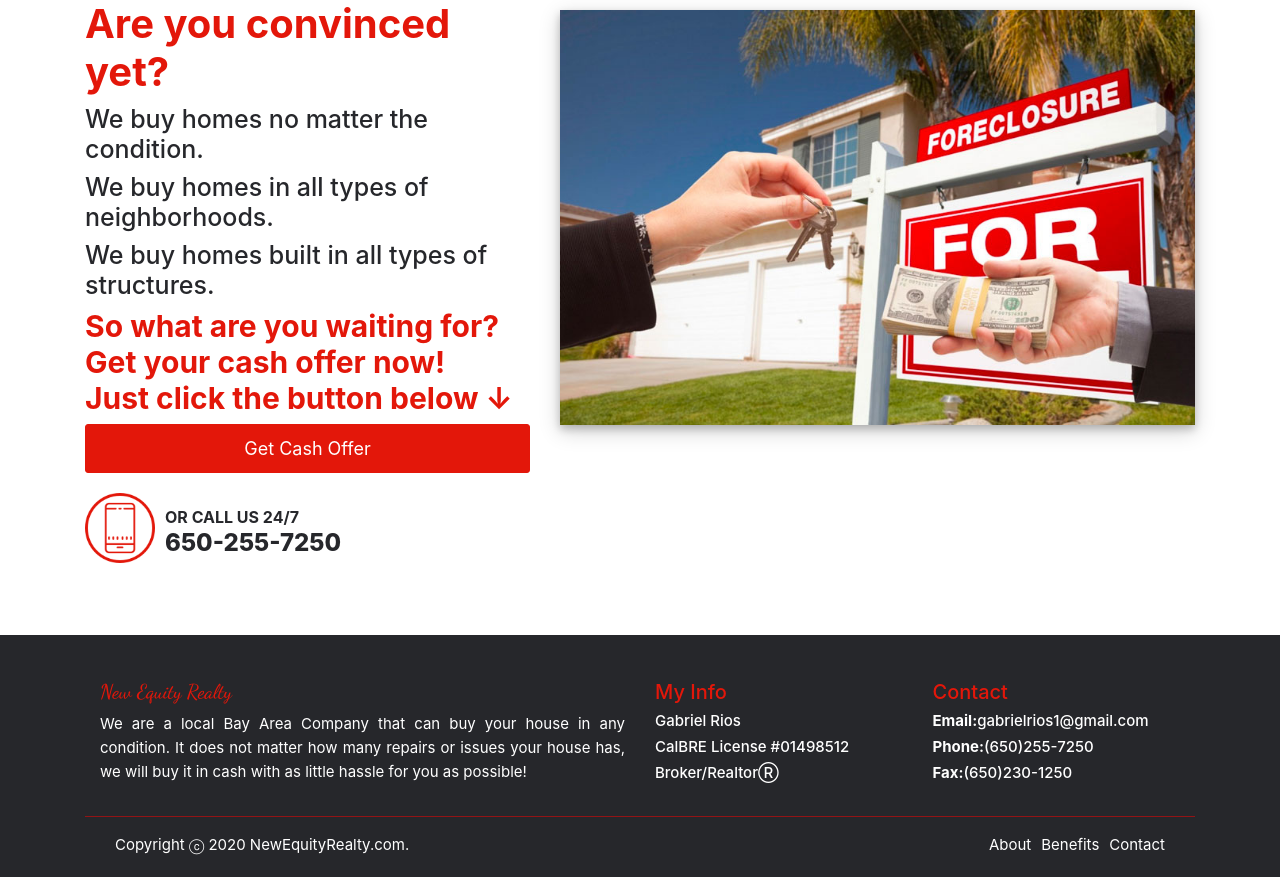
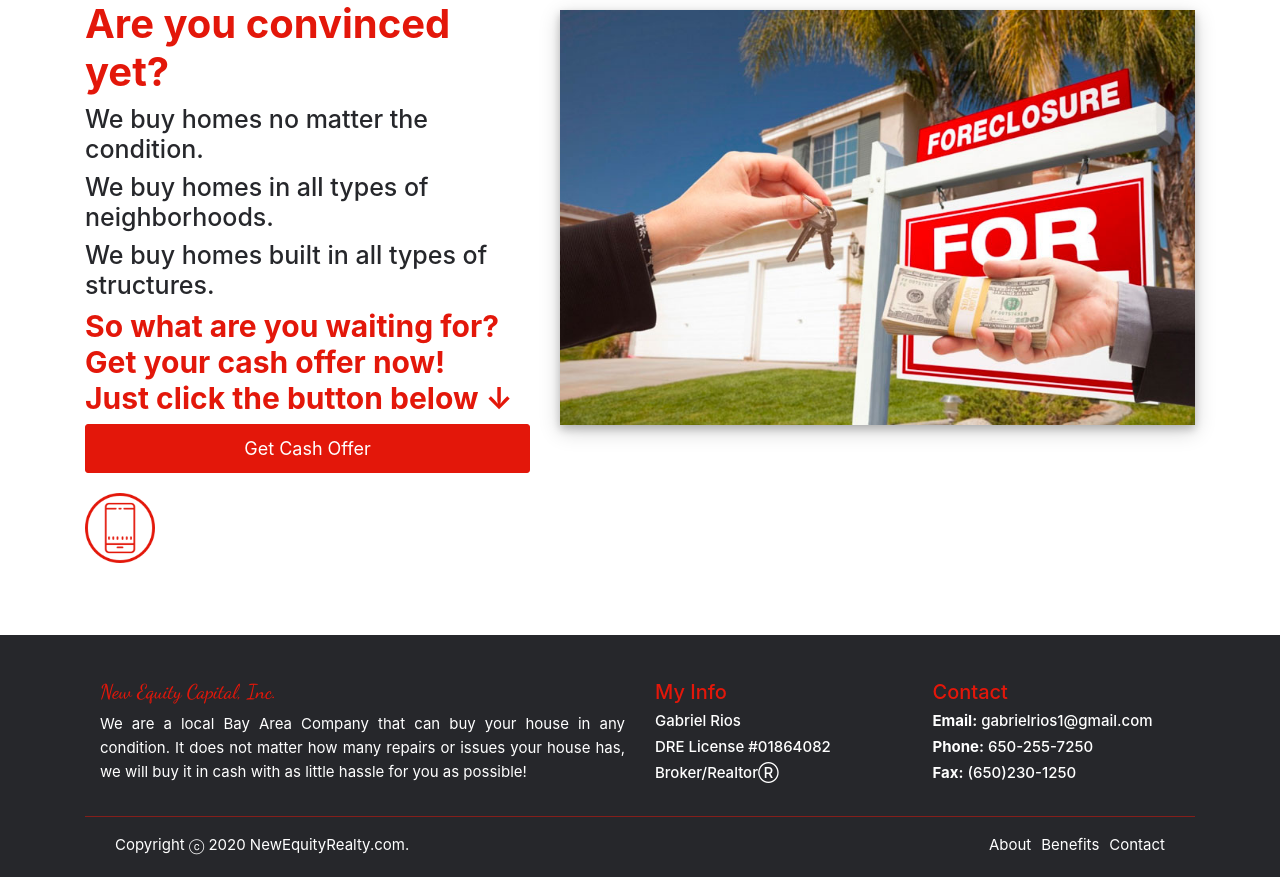
Before and after one commit to FABSTAR94/Gabe_Estate, a PHP site: page / in a window 1280 px wide. Shown: the part 1719-2596 px from the top of the page. Run offline with PHP 8.4, Linux system fonts and the light colour scheme.

Commit message:
Made some minor changes

```diff
--- a/css/footer.css
+++ b/css/footer.css
@@ -27,7 +27,7 @@
 
 .site-footer hr
 {
-  border-top-color: red !important;
+  border-top-color: #E3170A !important;
   opacity:0.5 !important;
   width: 100% !important;
 }
@@ -114,3 +114,13 @@
  }
 
 }
+
+#contact a {
+  text-decoration: none;
+  color: white;
+}
+
+#contact a:hover {
+  text-decoration: none;
+  color: #E3170A;
+}
--- a/home.html
+++ b/home.html
@@ -8,7 +8,7 @@
     <link href="https://fonts.googleapis.com/css?family=Dancing+Script:400,500&display=swap" rel="stylesheet">
     <!-- Here you added a favicon -->
     <link rel="shortcut icon" type="image/png" href="png/black-home.png">
-    <title>GabeEstate</title>
+    <title>New Equity Capital, Inc.</title>
     <link rel="stylesheet" type="text/css" href="css/style.css">
 </head>
 
@@ -39,7 +39,7 @@
         </button>
  -->
                 <div class="logo-phrase-mobile">
-                    <h6><a href="#home">New Equity Realty</a></h6>
+                    <h6><a href="#home">New Equity Capital, Inc.</a></h6>
                 </div>
             </nav>
         </div>
@@ -50,7 +50,7 @@
                 <li><a href="#contact">Contact</a></li>
             </ul>
             <div class="logo-phrase">
-                <h6><a href="#home">New Equity Realty</a></h6>
+                <h6><a href="#home">New Equity Capital, Inc.</a></h6>
             </div>
         </div>
     </div>
@@ -98,7 +98,7 @@
                             <div class="form-group col-md-2">
                                 <label for="inputState">State</label>
                                 <select id="inputState" class="form-control" required>
-                                    <option value="" selected="selected">Select a State</option>
+                                    <option value="" selected="selected">...</option>
                                     <option value="Alabama">AL</option>
                                     <option value="Alaska">AK</option>
                                     <option value="Arizona">AZ</option>
@@ -186,7 +186,7 @@
     <div id="about" class="benefits-section">
         <div class="container">
             <div class="style-title">
-                <h1><strong>Welcome to New Equity Realty</strong></h1>
+                <h1><strong>Welcome to New Equity Capital, Inc.</strong></h1>
             </div>
             <div class="style-body">
                 <p>We are a local Bay Area Company that can buy your house in
@@ -212,7 +212,7 @@
                 <div class="image-holder">
                     <img src="png/local.png" alt="picture description" width="100">
                 </div>
-                <p>We buy houses anywhere in the <span>Bay Area </span>specialized in,<span> Contra Costa</span>,<span> Alameda</span> and <span>San Mateo</span> Counties.</p>
+                <p>We buy houses anywhere in the <span>Bay Area </span>specialized in<span> Contra Costa</span>,<span> Alameda</span>, and <span>San Mateo</span> counties.</p>
             </div>
         </div>
         <div class="col-xs-12 col-sm-6 col-md-3">
@@ -278,7 +278,7 @@
             <div class="row">
                 <div class="col-sm-12 col-md-6">
                     <div class="font-style">
-                        <h6>New Equity Realty</h6>
+                        <h6>New Equity Capital, Inc.</h6>
                     </div>
                     <p class="text-justify">We are a local Bay Area Company that can buy your house in any condition. It does not matter how many repairs or issues your house has, we will buy it in cash with as little hassle for you as possible!</p>
                 </div>
@@ -286,16 +286,16 @@
                     <h6>My Info</h6>
                     <div class="footer-info">
                         <h3>Gabriel Rios</h3>
-                        <h3>CalBRE License #01498512</h3>
+                        <h3>DRE License #01864082</h3>
                         <h3>Broker/RealtorⓇ</h3>
                     </div>
                 </div>
                 <div class="col-xs-6 col-md-3">
                     <h6>Contact</h6>
                     <div class="footer-contact" id="contact">
-                        <h3><strong>Email:</strong>gabrielrios1@gmail.com</h3>
-                        <h3><strong>Phone:</strong>(650)255-7250</h3>
-                        <h3><strong>Fax:</strong>(650)230-1250</h3>
+                        <h3><strong>Email:</strong> gabrielrios1@gmail.com</h3>
+                        <h3><strong>Phone:</strong><a href="tel:+16502557250"> 650-255-7250</a></h3>
+                        <h3><strong>Fax:</strong> (650)230-1250</h3>
                     </div>
                 </div>
                 <hr>
```
